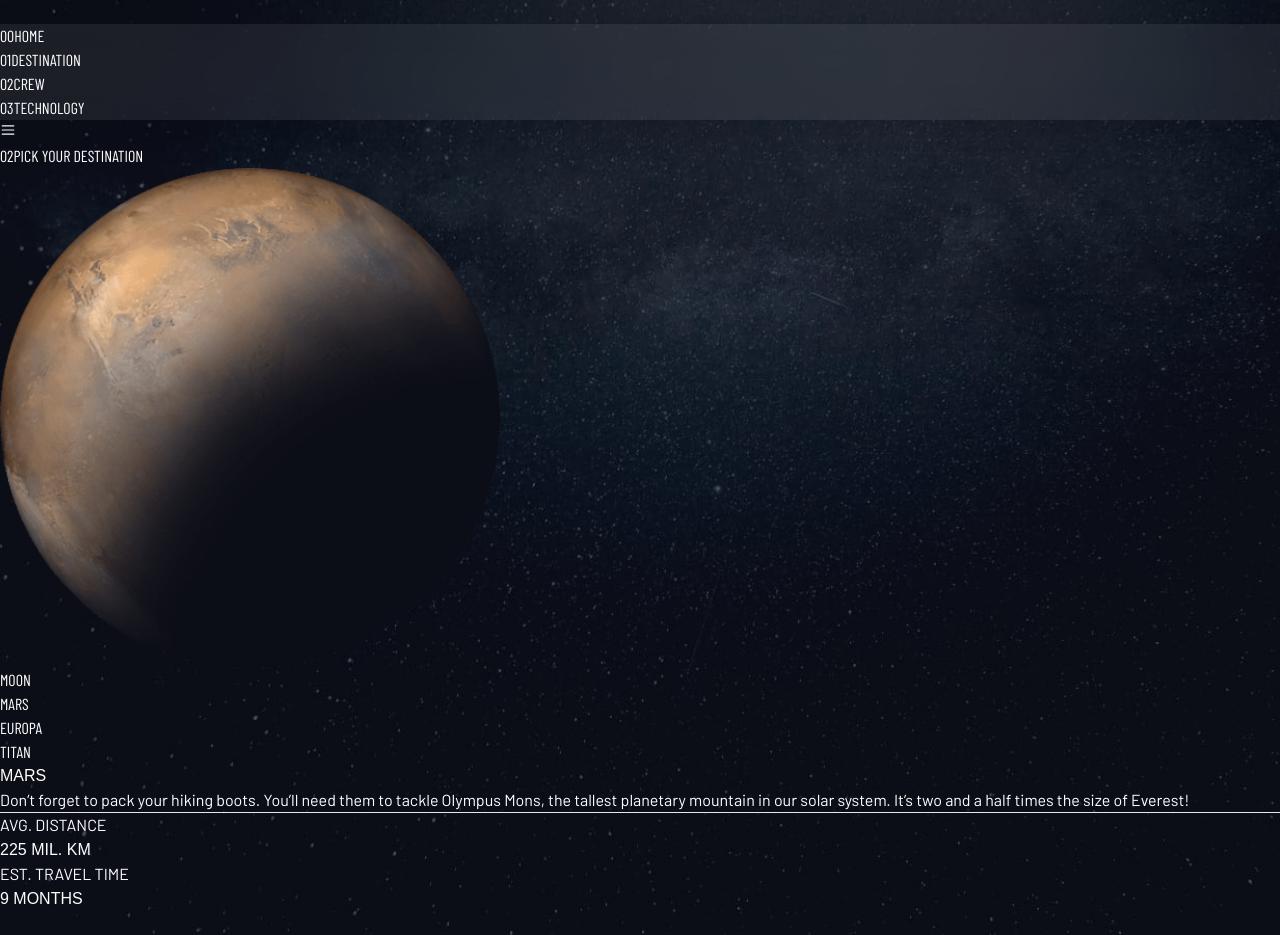
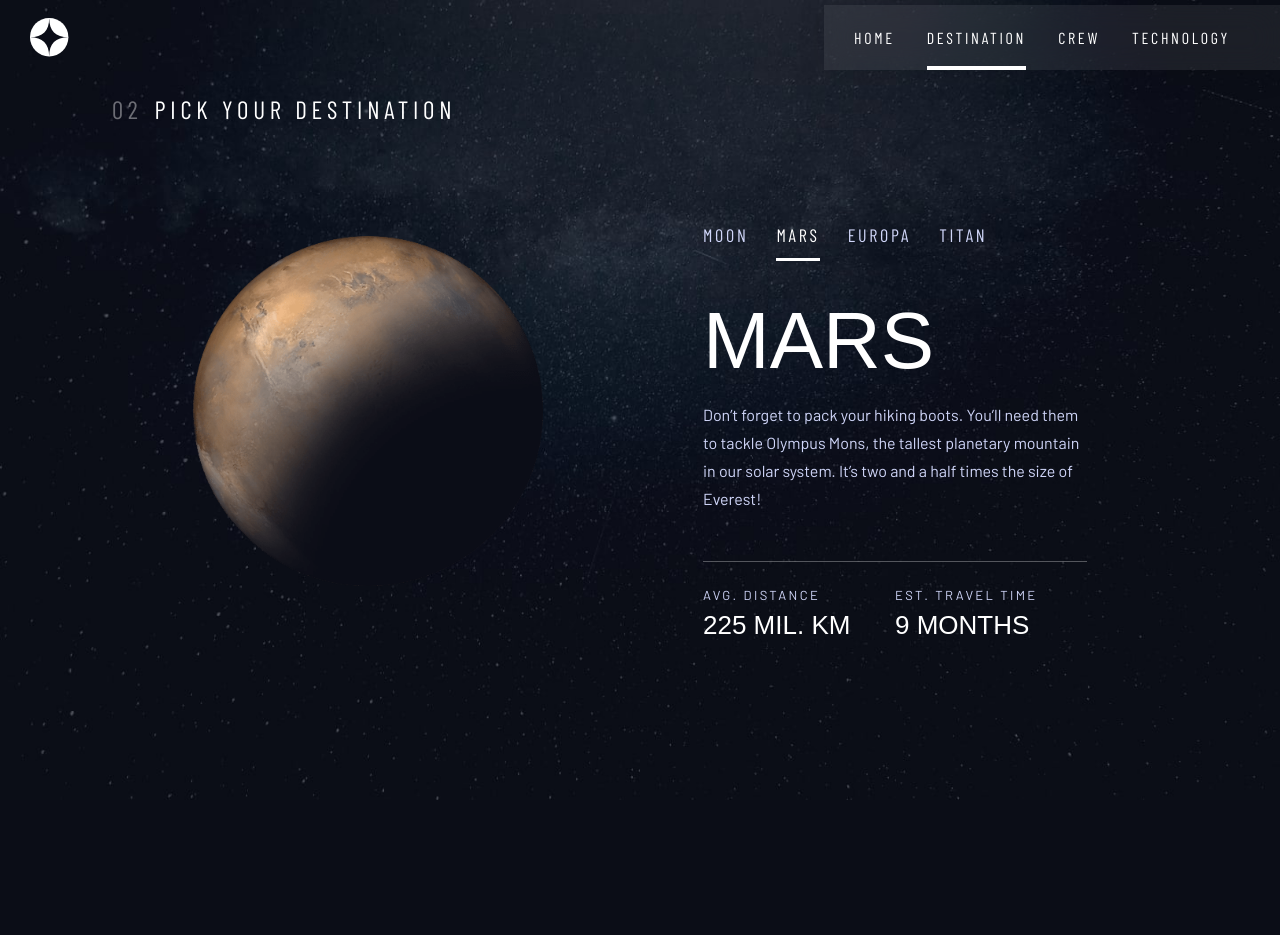
Before and after one commit to Benevos/space-tourism-website, a Next.js app: page /destination in a window 1280 px wide. After the commit the page ends 800 px from the top, so only its background shows below. Built offline with nearby package versions, Linux system fonts and the light colour scheme; a web font is replaced by a local one.

Commit message:
Revert "error: shadcdn broke tailwind config"
This reverts commit 6bba4b625fdc6bad916680e81b84db97b7cab04f.

```diff
--- a/package.json
+++ b/package.json
@@ -10,17 +10,12 @@
   },
   "dependencies": {
     "@radix-ui/react-dialog": "^1.0.5",
-    "@radix-ui/react-icons": "^1.3.0",
-    "class-variance-authority": "^0.7.0",
-    "clsx": "^2.1.0",
     "next": "14.1.0",
     "react": "^18",
     "react-dom": "^18",
     "react-icons": "^5.0.1",
     "sass": "^1.70.0",
     "swiper": "^11.0.5",
-    "tailwind-merge": "^2.2.1",
-    "tailwindcss-animate": "^1.0.7",
     "uuid": "^9.0.1"
   },
   "devDependencies": {
--- /dev/null
+++ b/src/app/globals.css
@@ -0,0 +1,53 @@
+@tailwind base;
+@tailwind components;
+@tailwind utilities;
+* {
+  color: #ffffff;
+  box-sizing: border-box;
+  min-width: 0;
+}
+
+html, body, :root {
+  min-height: 100dvh;
+  background-color: #0B0D17;
+}
+
+.home-background {
+  background-image: url("../assets/home/background-home-desktop.jpg");
+  background-repeat: no-repeat;
+  background-size: cover;
+  background-position: right;
+}
+@media (max-width: 1320px) {
+  .home-background {
+    background-image: url("../assets/home/background-home-tablet.jpg");
+  }
+}
+@media (max-width: 425px) {
+  .home-background {
+    background-image: url("../assets/home/background-home-mobile.jpg");
+  }
+}
+
+.destination-background {
+  background-image: url("../assets/destination/background-destination-desktop.jpg");
+  background-repeat: no-repeat;
+  background-size: cover;
+}
+@media (max-width: 768px) {
+  .destination-background {
+    background-image: url("../assets/destination/background-destination-tablet.jpg");
+  }
+}
+@media (max-width: 425px) {
+  .destination-background {
+    background-image: url("../assets/destination/background-destination-mobile.jpg");
+  }
+}
+
+.glass {
+  background: rgba(255, 255, 255, 0.07);
+  box-shadow: 0 4px 30px rgba(0, 0, 0, 0.1);
+  backdrop-filter: blur(15px);
+  -webkit-backdrop-filter: blur(15px);
+}/*# sourceMappingURL=globals.css.map */
--- a/src/lib/utils.ts
+++ /dev/null
@@ -1,6 +0,0 @@
-import { type ClassValue, clsx } from "clsx"
-import { twMerge } from "tailwind-merge"
-
-export function cn(...inputs: ClassValue[]) {
-  return twMerge(clsx(inputs))
-}
--- a/tailwind.config.ts
+++ b/tailwind.config.ts
@@ -7,10 +7,13 @@ const config: Config = {
     "./src/app/**/*.{js,ts,jsx,tsx,mdx}",
   ],
   theme: {
+    screens: {
+      "sm": "640px",
+      "md": "768px",
+      "home-md": "1320px",
+      "dest-md": "1100px",
+    },
     extend: {
-      screens: {
-        "home-zzzzzz": "1320px",
-      },
       backgroundImage: {
         "gradient-radial": "radial-gradient(var(--tw-gradient-stops))",
         "gradient-conic":
@@ -33,3 +36,4 @@ const config: Config = {
   },
   plugins: [],
 };
+export default config;
```
Also changed, not shown: components.json (deleted), 2 other files (tests, documents, lock files or other folders).
